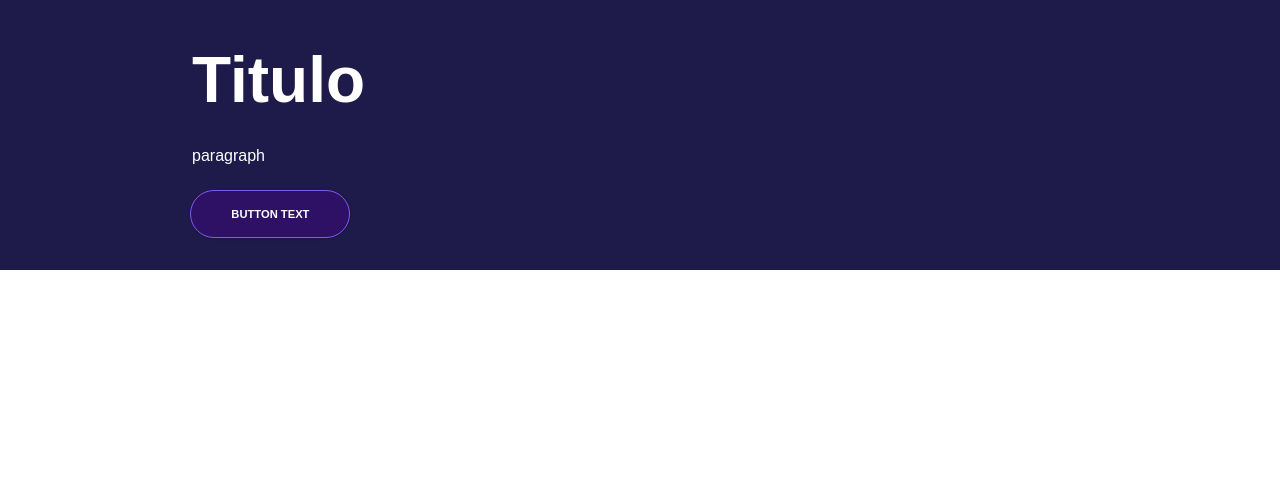
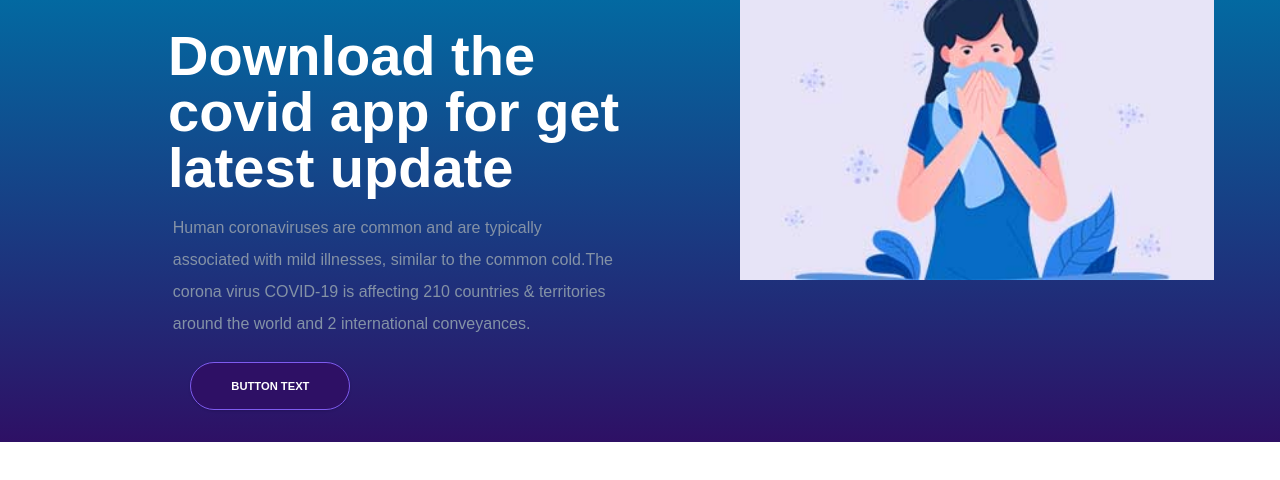
Before and after one commit to Adrianaortiz00/COVID-Tracker, a React (Vite) app: page / in a window 1280 px wide. Shown: the top 480 px of the page. Built offline with nearby package versions, Linux system fonts and the light colour scheme; a web font is replaced by a local one.

Commit message:
add hero section component

```diff
--- a/src/App.jsx
+++ b/src/App.jsx
@@ -1,10 +1,10 @@
 import React from "react";
-import TextHome from "./components/home/TextoHome";
+import Hero from "./components/home/Hero";
 
 const App = () => {
   return (
     <div className=" bg-indigo-950">
-      <TextHome/>
+      <Hero/>
     </div>
   );
 };
--- a/src/components/home/Hero.jsx
+++ b/src/components/home/Hero.jsx
@@ -1,8 +1,15 @@
+import TextHome from "./TextoHome"
+
 const Hero = () => {
     return (
-        <div>
-
-        </div>
+        <section className=" grid grid-cols-2 gap-10 bg-gradient-to-b from-sky-700 to-dark-purple">
+            <div>
+                <TextHome/>
+            </div>
+            <div>
+                <img src="/public\assets\images\p-1.jpg" alt="covid-girl" className=" h-80 ml-20 -mt-10" />
+            </div>
+        </section>
     )
 }
 
--- a/src/components/home/TextoHome.jsx
+++ b/src/components/home/TextoHome.jsx
@@ -3,8 +3,8 @@ import PropTypes from "prop-types";
 function TextHome({ title, text, buttonText }) {
     return (
         <section className="sectionInfo">
-            <h2 className="font-fontAwesome text-[4em] text-white font-black pt-[0.5em] ml-[3em]">{title}Titulo</h2>
-            <p className="font-fontAwesome text-[1em] text-white pt-[1em] ml-[12em]">{text}paragraph</p>
+            <h2 className="font-fontAwesome leading-[1em] text-[3.5em] text-white font-black pt-[0.5em] ml-[3em]">{title}Download the covid app for get latest update</h2>
+            <p className=" font-themify font-medium text-[1em] text-gray pt-[1em] ml-[10.8em] leading-[2em]">{text}Human coronaviruses are common and are typically associated with mild illnesses, similar to the common cold.The corona virus COVID-19 is affecting 210 countries & territories around the world and 2 international conveyances.</p>
             <button className=" h-12 text-[0.7em] font-semibold bg-dark-purple hover:bg-purple text-white font-themify py-2 px-4 border border-purple border-solid w-40 ml-[17em] mt-[2em] mb-8 rounded-[30px] shadow hover:border-transparent">{buttonText} BUTTON TEXT </button>
         </section>
     );
```
